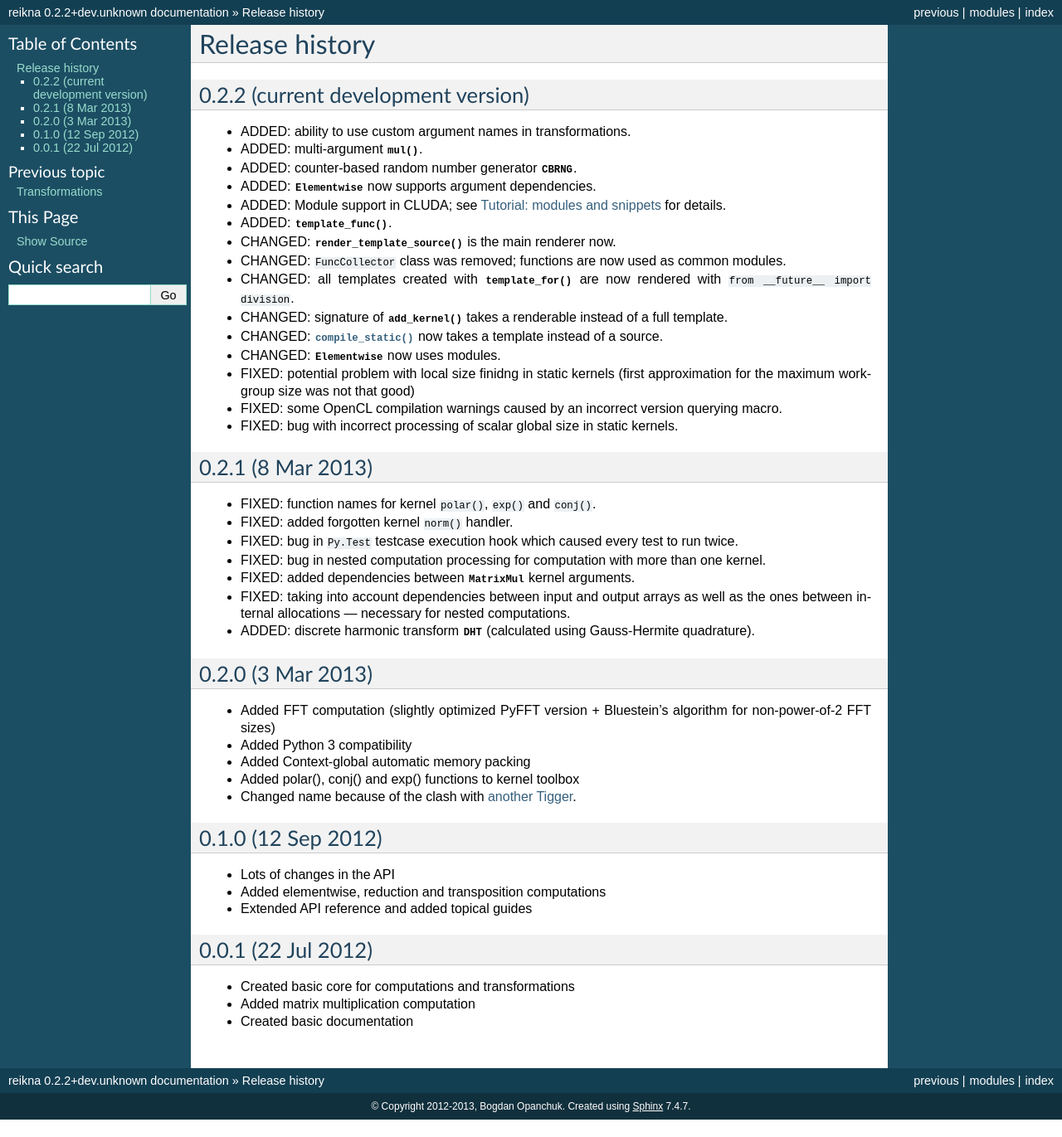
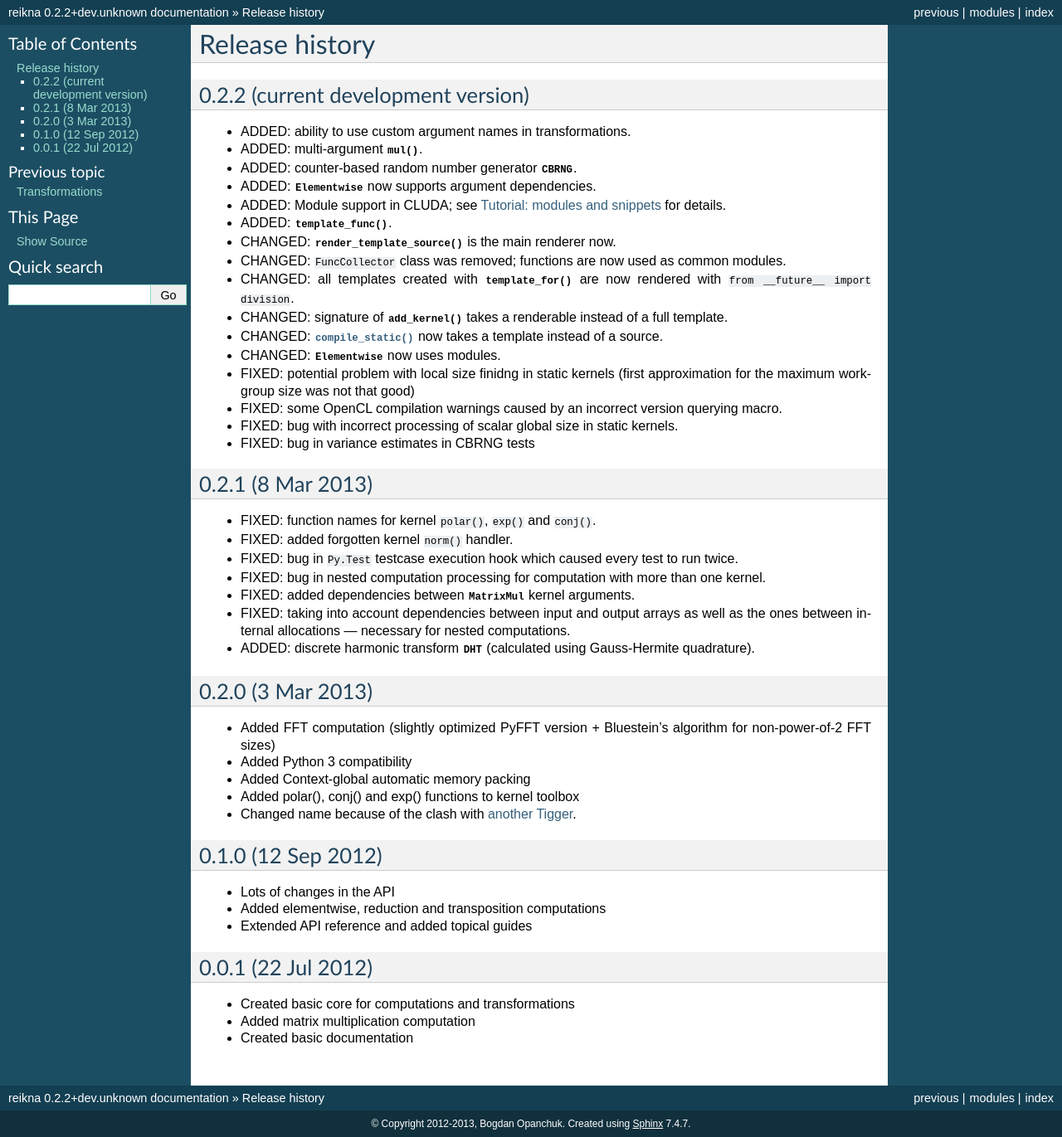
Before and after one commit to fjarri/reikna, a Sphinx documentation site: the page built from doc/source/history.rst, in a window 1280 px wide. Shown: the whole page at 83% size. Built offline with Sphinx 7.4.7, drawn with Linux system fonts in a browser that asks for light colours; before the commit the page ends 1350 px from its top, so only the background shows below that.

Commit message:
test/computations/cbrng: fixed a bug in variance estimates

```diff
--- a/doc/source/history.rst
+++ b/doc/source/history.rst
@@ -35,6 +35,8 @@ Release history
 * FIXED: some OpenCL compilation warnings caused by an incorrect version querying macro.
 
 * FIXED: bug with incorrect processing of scalar global size in static kernels.
+
+* FIXED: bug in variance estimates in CBRNG tests
 
 
 0.2.1 (8 Mar 2013)
```
Also changed, not shown: 1 other file.
